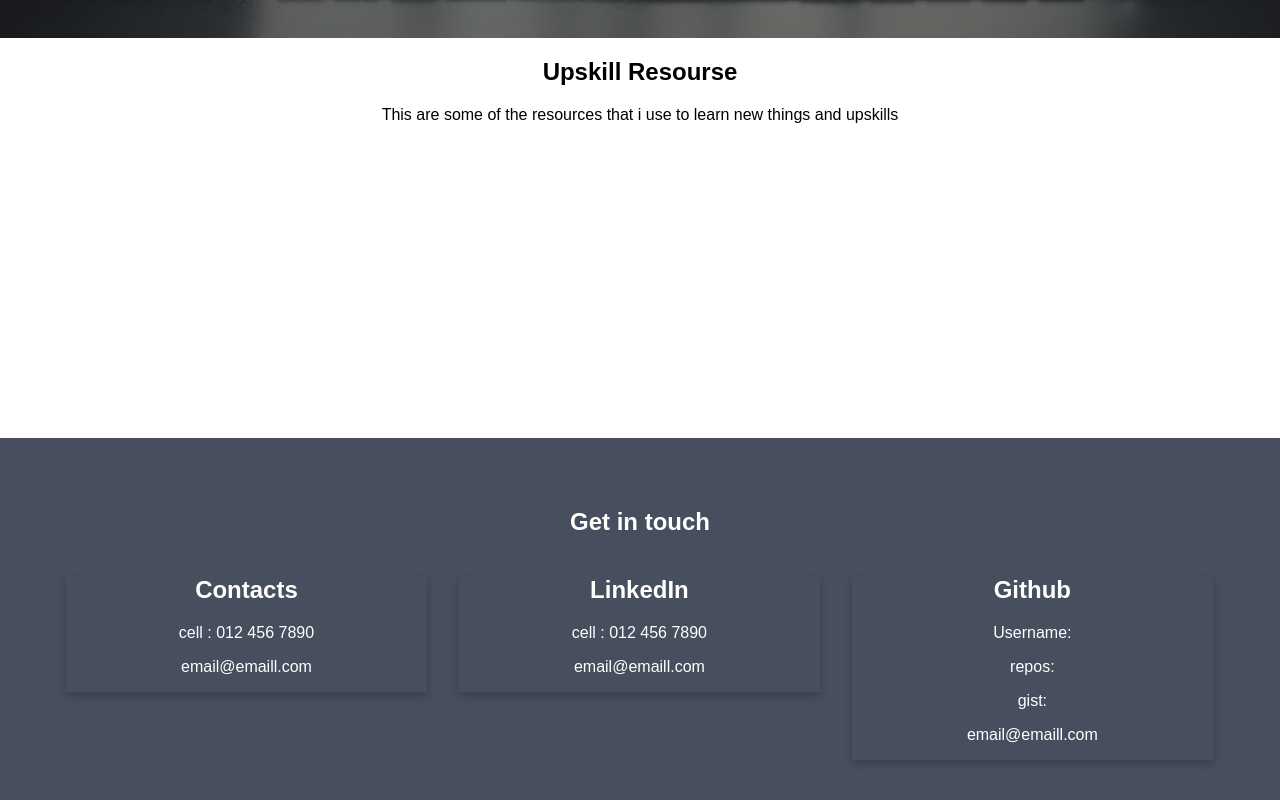
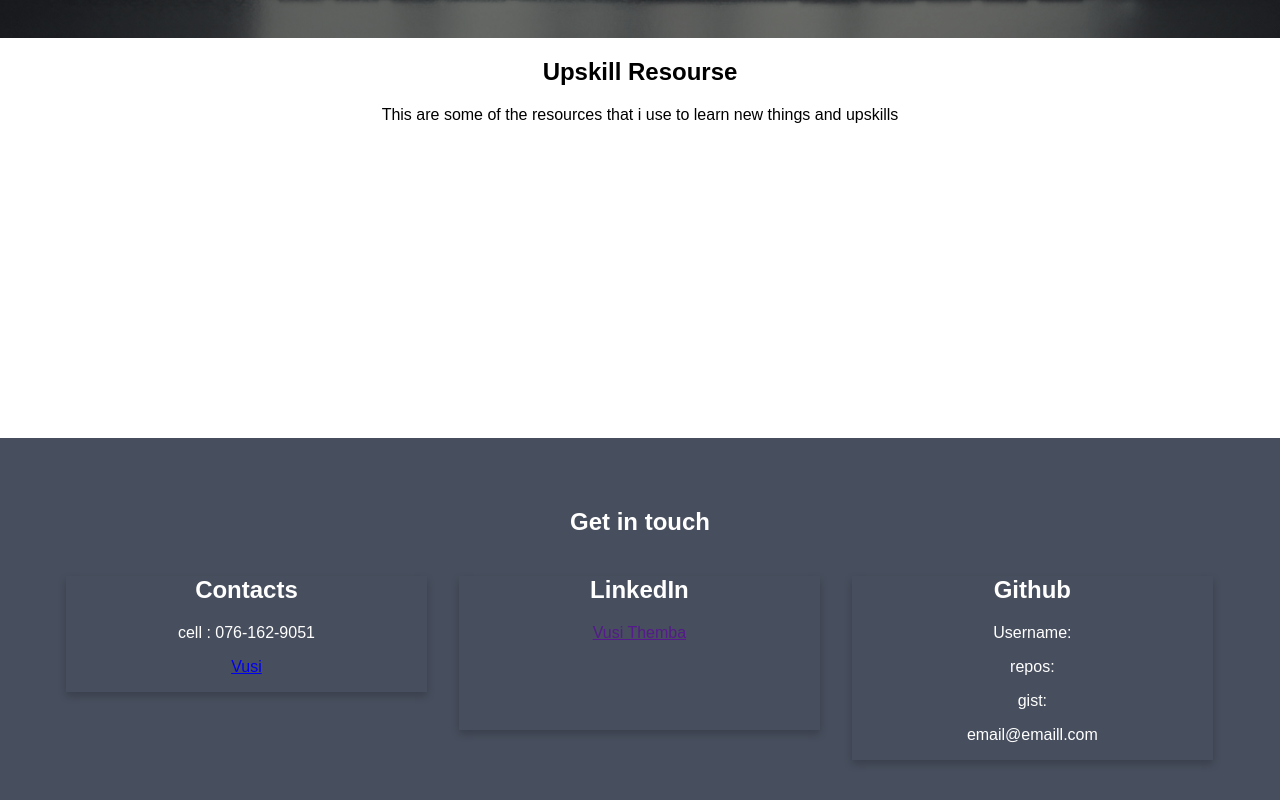
Before and after one commit to VVThemba/resume, a website: page index.html in a window 1280 px wide. Shown: the part 3262-4062 px from the top of the page. Drawn offline with Linux system fonts and the light colour scheme; no server answers.

Commit message:
now hosting

```diff
--- a/index.html
+++ b/index.html
@@ -115,15 +115,15 @@
 
 
 
-  <div class="portfolio" ">
+  <div class="portfolio" id="contacts">
       <h2 style=" text-align:center">Get in touch</h2>
     <div class="row">
       <div class="column">
         <div class="card">
           <div class="container">
             <h2>Contacts</h2>
-            <p>cell : 012 456 7890</p>
-            <p><a>email@emaill.com</a></p>
+            <p>cell : 076-162-9051</p>
+            <p><a href="Vusithemba@gmaill.com">Vusi</a></p>
           </div>
         </div>
       </div>
@@ -132,8 +132,13 @@
         <div class="card">
           <div class="container">
             <h2>LinkedIn</h2>
-            <p>cell : 012 456 7890</p>
-            <p><a>email@emaill.com</a></p>
+            <p></p>
+            <p><a href="">Vusi Themba</a></p>
+            <br>
+            <br>
+            <br>
+            <br>
+
           </div>
         </div>
       </div>
```
